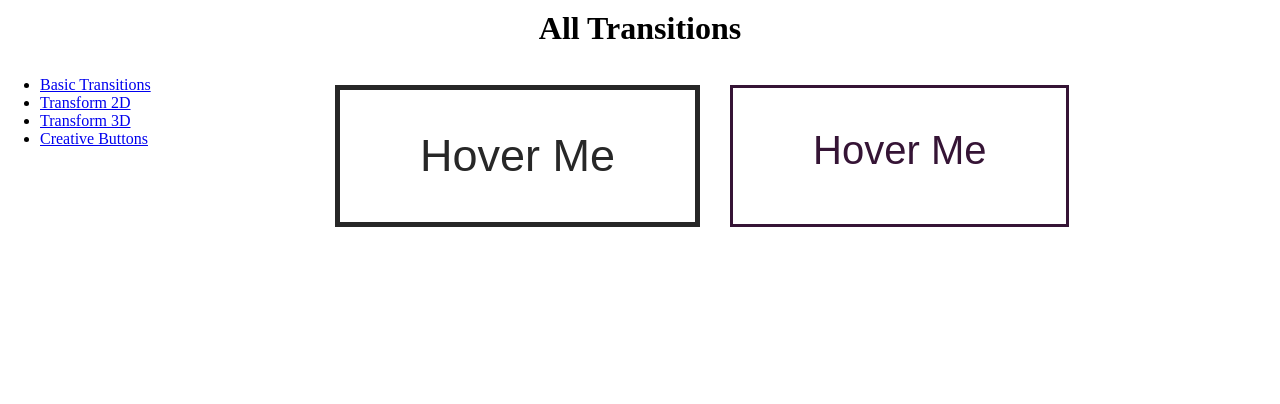
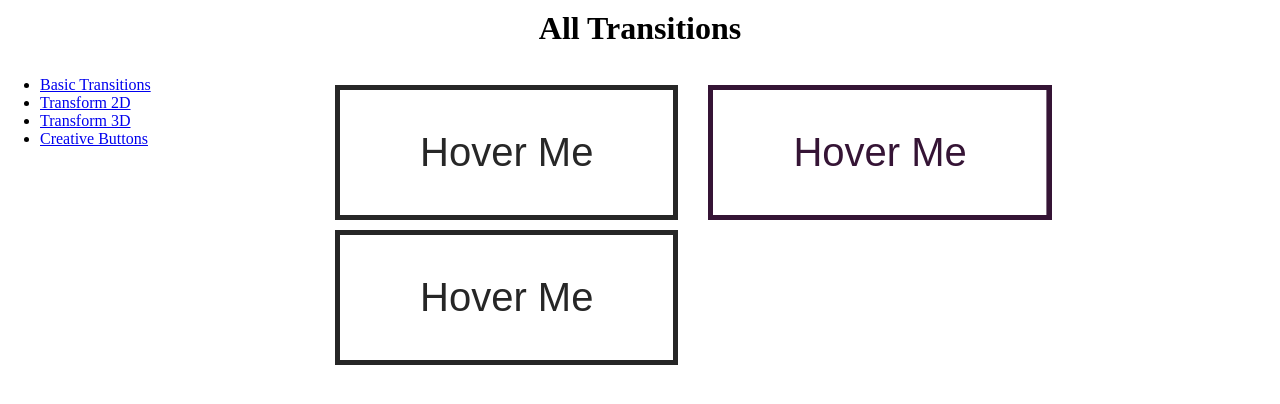
Before and after one commit to niyathi-ramesh/advanced-animations, an Angular app: page /creative-buttons in a window 1280 px wide. Shown: the top 404 px of the page. Built offline with nearby package versions, Linux system fonts and the light colour scheme.

Commit message:
Creative buttons 3

```diff
--- a/src/app/pages/creative-buttons/creative-buttons.component.html
+++ b/src/app/pages/creative-buttons/creative-buttons.component.html
@@ -3,4 +3,6 @@
   <a class="button-1">Hover Me</a>
 
   <a class="button-2">Hover Me</a>
+
+  <a class="button-3">Hover Me</a>
 </div>
--- a/src/app/pages/creative-buttons/creative-buttons.component.scss
+++ b/src/app/pages/creative-buttons/creative-buttons.component.scss
@@ -7,17 +7,19 @@
 a {
   margin: 5px 15px;
   cursor: pointer;
+  text-decoration: none;
+  font-family: sans-serif;
+  padding: 40px 80px;
+  display: inline-block;
+  position: relative;
+  border-width: 5px;
+  border-style: solid;
+  font-size: 40px;
 }
 
 a.button-1 {
-  display: inline-block;
-  text-decoration: none;
   color: #272727;
-  font-family: sans-serif;
-  font-size: 45px;
-  border: 5px solid #272727;
-  padding: 40px 80px;
-  position: relative;
+  border-color: #272727;
   overflow: hidden;
 
   &::before {
@@ -42,14 +44,8 @@ a.button-1 {
 }
 
 a.button-2 {
-  display: inline-block;
-  text-decoration: none;
   color: #351435;
-  font-family: sans-serif;
-  font-size: 40px;
-  border: 3px solid #351435;
-  padding: 40px 80px;
-  position: relative;
+  border-color: #351435;
   overflow: hidden;
   transition: all 1s;
 
@@ -74,3 +70,47 @@ a.button-2 {
     }
   }
 }
+
+a.button-3 {
+  color: #262626;
+  border-color: #262626;
+  transition: 1s;
+
+  &::before {
+    content: "";
+    position: absolute;
+    left: 0;
+    top: 0;
+    height: 100%;
+    width: 100%;
+    background-color: #262626;
+    transition: 1s;
+    transform: rotateX(90deg);
+    z-index: -1;
+  }
+
+  &::after {
+    content: "";
+    position: absolute;
+    left: 0;
+    top: 0;
+    height: 100%;
+    width: 100%;
+    background-color: #262626;
+    transition: 1s;
+    transform: rotateY(90deg);
+    z-index: -1;
+  }
+
+  &:hover {
+    color: white;
+
+    &::before {
+      transform: rotateX(0);
+    }
+
+    &::after {
+      transform: rotateY(0);
+    }
+  }
+}
```
